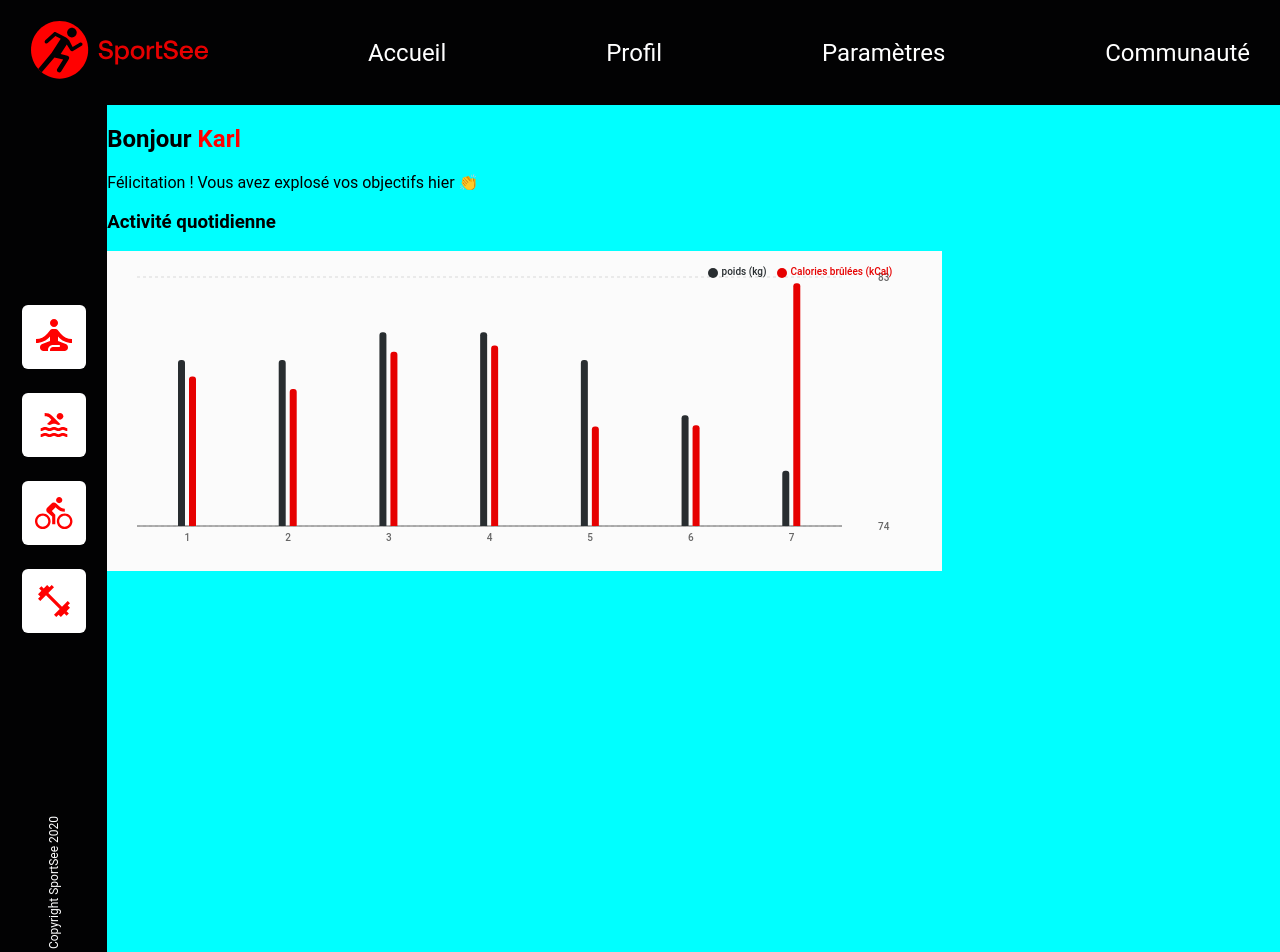
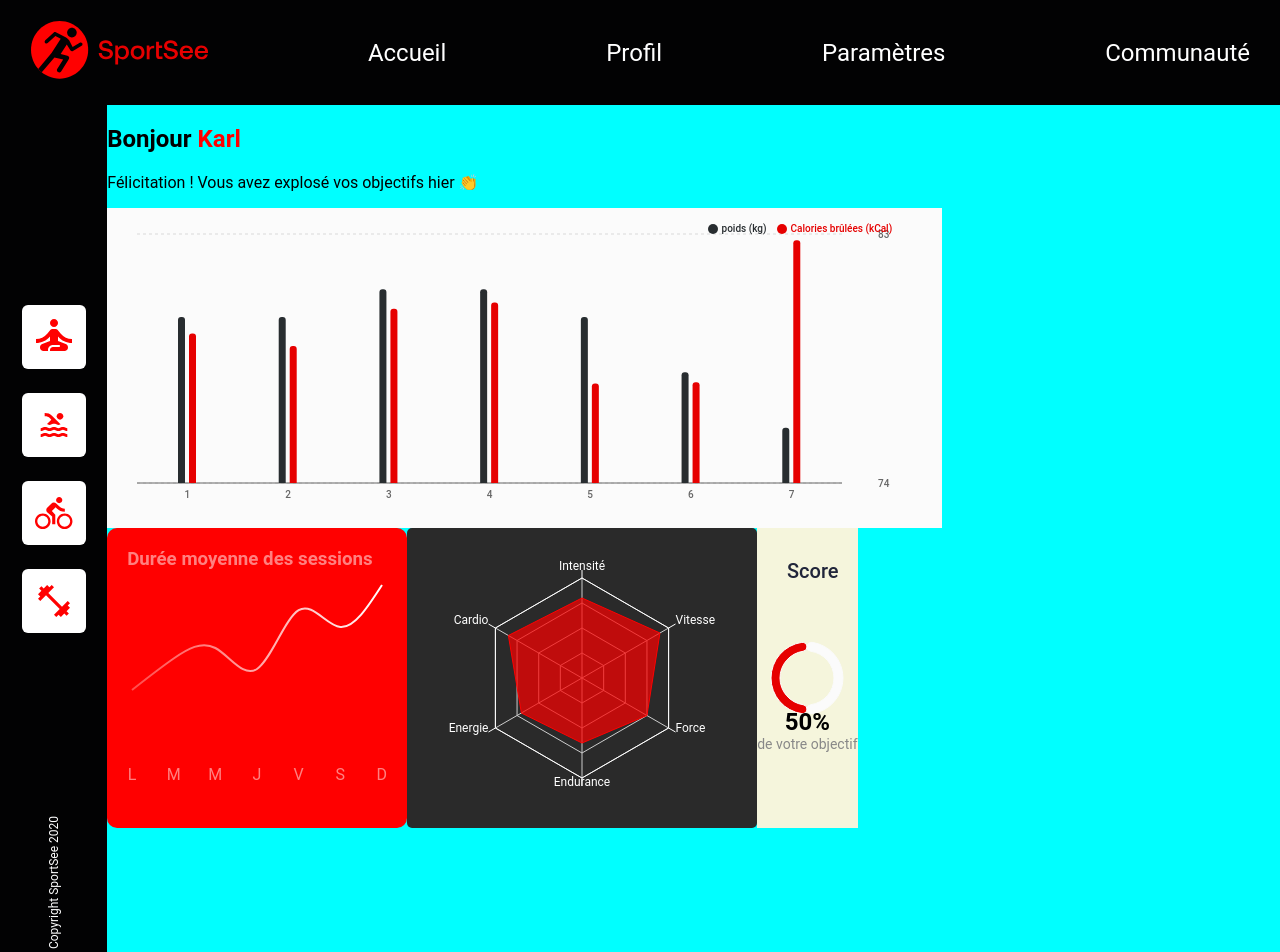
Before and after one commit to MD-974/p12-SportSee-Front, a React (Vite) app: page / in a window 1280 px wide. Shown: the top 952 px of the page. Built offline with nearby package versions, Linux system fonts and the light colour scheme.

Commit message:
✅ Ajout des autre Diagrams

```diff
--- a/src/App.jsx
+++ b/src/App.jsx
@@ -1,7 +1,10 @@
 import Sidebar from "/src/components/Sidebar/Sidebar.jsx"
 import Navbar from "/src/components/Navbar/Navbar.jsx"
 import BarchartDiagram from "./components/BarchartDiagram/BarchartDiagram"
+import Sessionschart from "./components/Sessionschart/Sessionschart"
+import Objectif from "./components/Objectif/IndexObjectif"
 import "./App.scss"
+import RadarChartDiagram from "./components/PerformanceChart/IndexPerformance"
 
 function App() {
   const name = "Karl"
@@ -19,10 +22,24 @@ function App() {
               Félicitation ! Vous avez explosé vos objectifs hier 👏
             </p>
           </div>
-          <div className="progress-container">
-            <div className="progress">
-              <h3>Activité quotidienne</h3>
-              <BarchartDiagram />
+          <div className="all-diagram-container">
+            <div className="progress-container">
+              <div className="progress">
+                {/* <h3>Activité quotidienne</h3> */}
+                <BarchartDiagram />
+              </div>
+            </div>
+
+            <div className="graph-container">
+              <div className="sessions-container">
+                <Sessionschart />
+              </div>
+              <div className="radar-container">
+                <RadarChartDiagram />
+              </div>
+              <div className="objectif-container">
+                <Objectif />
+              </div>
             </div>
           </div>
         </section>
--- a/src/App.scss
+++ b/src/App.scss
@@ -16,3 +16,8 @@ section {
 justify-content: space-between;
 padding: 20px 30px;
 }
+
+.graph-container {
+  display: flex;
+  flex-direction: row;
+}
--- /dev/null
+++ b/src/components/Objectif/IndexObjectif.jsx
@@ -0,0 +1,61 @@
+import { PieChart, Pie, ResponsiveContainer } from "recharts"
+
+const Objectif = () => {
+  // Définir le pourcentage
+  const pourcentage = 50 // Vous pouvez modifier cette valeur pour tester différents pourcentages
+  const data = [
+    { value: pourcentage, fill: "#E60000" }, // Rouge pour la progression
+    { value: 100 - pourcentage, fill: "#fbfbfb", stroke: "#fbfbfb" }, // Blanc pour la partie restante
+  ]
+
+  return (
+    <ResponsiveContainer
+      width="100%"
+      height="100%"
+      style={{ backgroundColor: "beige" }}
+    >
+      {/* Graphique circulaire */}
+      <PieChart>
+        <text
+          x={30}
+          y={50}
+          textAnchor="left"
+          style={{
+            fontSize: "20px",
+            fontWeight: 500,
+            fill: "#20253A",
+          }}
+        >
+          Score
+        </text>
+        <Pie
+          data={data}
+          dataKey="value" // Clé des données
+          cx="50%" // Position x du centre du graphique
+          cy="50%" // Position y du centre du graphique
+          startAngle={-270} // Angle de départ (semi-circulaire)
+          endAngle={90} // Angle de fin (semi-circulaire)
+          innerRadius="60%" // Rayon interne (cercle creux)
+          outerRadius="80%" // Rayon externe
+          cornerRadius={20} // Arrondir les coins pour les sections
+        ></Pie>
+      </PieChart>
+
+      {/* Texte centré pour l'affichage du pourcentage */}
+      <div
+        style={{
+          position: "relative",
+          marginTop: "-120px",
+          textAlign: "center",
+        }}
+      >
+        <h3 style={{ margin: 0, fontSize: "24px" }}>{pourcentage}%</h3>
+        <p style={{ margin: 0, fontSize: "14px", color: "#888" }}>
+          de votre objectif
+        </p>
+      </div>
+    </ResponsiveContainer>
+  )
+}
+
+export default Objectif
--- /dev/null
+++ b/src/components/PerformanceChart/IndexPerformance.jsx
@@ -0,0 +1,50 @@
+import {
+  Radar,
+  RadarChart,
+  PolarGrid,
+  PolarAngleAxis,
+  ResponsiveContainer,
+} from "recharts"
+
+// Les données pour chaque dimension (intensité, vitesse, force, etc.)
+const data = [
+  { subject: "Intensité", value: 80, fullMark: 100 },
+  { subject: "Vitesse", value: 90, fullMark: 100 },
+  { subject: "Force", value: 75, fullMark: 100 },
+  { subject: "Endurance", value: 65, fullMark: 100 },
+  { subject: "Energie", value: 70, fullMark: 100 },
+  { subject: "Cardio", value: 85, fullMark: 100 },
+]
+
+export default function RadarChartDiagram() {
+  return (
+    <div
+      style={{
+        width: "350px",
+        height: "300px",
+        backgroundColor: "#2A2A2A",
+        padding: "20px",
+        borderRadius: "5px",
+        color: "#FFFFFF",
+      }}
+    >
+      <ResponsiveContainer width="100%" height="100%">
+        <RadarChart data={data}>
+          <PolarGrid />
+          <PolarAngleAxis
+            dataKey="subject"
+            stroke="#FFFFFF"
+            tick={{ fill: "#FFFFFF", fontSize: 12 }}
+          />
+          <Radar
+            name="Performance"
+            dataKey="value"
+            stroke="#FF0101"
+            fill="#FF0101"
+            fillOpacity={0.7}
+          />
+        </RadarChart>
+      </ResponsiveContainer>
+    </div>
+  )
+}
--- a/src/components/Sessionschart/Sessionschart.jsx
+++ b/src/components/Sessionschart/Sessionschart.jsx
@@ -1,3 +1,4 @@
+/* eslint-disable react/prop-types */
 // import {
 //     Line,
 //     LineChart,
@@ -95,41 +96,144 @@
 //     );
 //   }
 
+// import {
+//   XAxis,
+//   YAxis,
+//   Tooltip,
+//   ResponsiveContainer,
+//   LineChart,
+//   Line,
+// } from "recharts"
+
+// // Données factices
+// const activityData = [
+//   { day: 1, weight: 80, calories: 500 },
+//   { day: 2, weight: 79, calories: 450 },
+//   { day: 3, weight: 80, calories: 600 },
+//   { day: 4, weight: 79, calories: 500 },
+//   { day: 5, weight: 78, calories: 650 },
+//   { day: 6, weight: 77, calories: 700 },
+//   { day: 7, weight: 76, calories: 750 },
+// ]
+// {
+//   /* Durée moyenne des sessions */
+// }
+// ;<div>
+//   <h3>Durée moyenne des sessions</h3>
+//   <ResponsiveContainer width="100%" height={200}>
+//     <LineChart data={activityData}>
+//       <XAxis dataKey="day" />
+//       <YAxis />
+//       <Tooltip />
+//       <Line
+//         type="monotone"
+//         dataKey="calories"
+//         stroke="#f00"
+//         name="Durée moyenne (min)"
+//       />
+//     </LineChart>
+//   </ResponsiveContainer>
+// </div>
+import "./Sessionschart.scss"
 import {
+  LineChart,
+  Line,
   XAxis,
-  YAxis,
   Tooltip,
   ResponsiveContainer,
-  LineChart,
-  Line,
+  // Rectangle,
 } from "recharts"
 
-// Données factices
-const activityData = [
-  { day: 1, weight: 80, calories: 500 },
-  { day: 2, weight: 79, calories: 450 },
-  { day: 3, weight: 80, calories: 600 },
-  { day: 4, weight: 79, calories: 500 },
-  { day: 5, weight: 78, calories: 650 },
-  { day: 6, weight: 77, calories: 700 },
-  { day: 7, weight: 76, calories: 750 },
+const data = [
+  { day: "l", duration: 30 },
+  { day: "m", duration: 45 },
+  { day: "m", duration: 50 },
+  { day: "j", duration: 40 },
+  { day: "v", duration: 68 },
+  { day: "s", duration: 60 },
+  { day: "d", duration: 80 },
 ]
-{
-  /* Durée moyenne des sessions */
+
+const CustomTooltip = ({ active, payload }) => {
+  if (active && payload && payload.length > 0 && payload[0].value != null) {
+    return (
+      <div
+        className="custom-tooltip"
+        // style={{
+        //   backgroundColor: "#fff",
+        //   border: "1px solid #ccc",
+        //   color: "#000000",
+        //   width: "60px",
+        //   height: "40px",
+        //   padding: "5px",
+        //   textAlign: "center",
+        // }}
+      >
+        <p>{`${payload[0].value} min`}</p>
+      </div>
+    )
+  }
+
+  return null
 }
-;<div>
-  <h3>Durée moyenne des sessions</h3>
-  <ResponsiveContainer width="100%" height={200}>
-    <LineChart data={activityData}>
-      <XAxis dataKey="day" />
-      <YAxis />
-      <Tooltip />
-      <Line
-        type="monotone"
-        dataKey="calories"
-        stroke="#f00"
-        name="Durée moyenne (min)"
-      />
-    </LineChart>
-  </ResponsiveContainer>
-</div>
+
+export default function SessionDurationChart() {
+  return (
+    <div
+      style={{
+        width: "300px",
+        height: "300px",
+        backgroundColor: "#FF0000",
+        padding: "20px",
+        borderRadius: "10px",
+        position: "relative",
+        color: "#FFFFFF",
+      }}
+    >
+      <h3 style={{ margin: 0, paddingBottom: "10px", opacity: "50%" }}>
+        Durée moyenne des sessions
+      </h3>
+      <ResponsiveContainer width="100%" height="80%">
+        <LineChart data={data}>
+          <XAxis
+            dataKey="day"
+            axisLine={false}
+            tickLine={false}
+            tick={{ fill: "#FFFFFF", fillOpacity: "50%" }}
+            tickMargin={10}
+            tickFormatter={(day) => day.toUpperCase()}
+            stroke="#FFFFFF"
+          />
+          <defs>
+            {/* Définir le dégradé de la courbe */}
+            <linearGradient id="gradient">
+              <stop offset="0%" stopColor="#FFFFFF" stopOpacity="30%" />
+              <stop offset="100%" stopColor="#FFFFFF" stopOpacity="100%" />
+            </linearGradient>
+          </defs>
+          <Line
+            dataKey="duration"
+            type="natural"
+            stroke="url(#gradient)"
+            strokeWidth={2}
+            dot={false}
+            activeDot={{
+              stroke: "#FFFFFF",
+              strokeOpacity: "50%",
+              strokeWidth: 7,
+            }}
+          />
+          <Tooltip
+            content={<CustomTooltip />}
+            cursor={{
+              stroke: "#000000",
+              strokeOpacity: "10%",
+              strokeWidth: "20%",
+              height: "auto",
+            }}
+          />
+        </LineChart>
+      </ResponsiveContainer>
+    </div>
+  )
+}
--- /dev/null
+++ b/src/components/Sessionschart/Sessionschart.scss
@@ -0,0 +1,9 @@
+.custom-tooltip {
+    background-color: #fff;
+    border: 1px solid #ccc;
+    color: #000000;
+    width: 60px;
+    height: 40px;
+    padding: 5px;
+    text-align: center;
+}
```
Also changed, not shown: src/components/BarchartDiagram/BarchartDiagram.jsx (+27 -0 lines).
